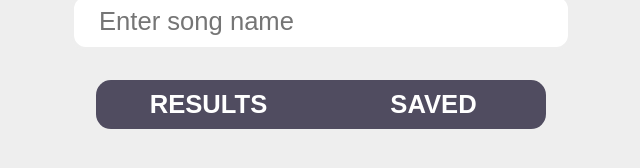
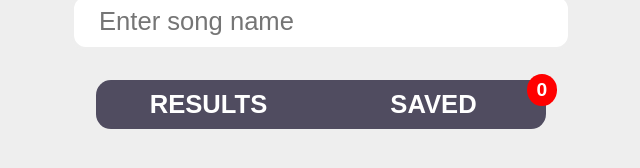
Before and after one commit to barmashev/ermek-barmashev-project-five, a React (Create React App) app: page / in a window 1280 px wide. Shown: the part 572-740 px from the top of the page, without its empty margins (319-959 px from the left). Built offline with nearby package versions, Linux system fonts and the light colour scheme; no server answers; the database is empty.

Commit message:
last minute fixeeeees :wrench:

```diff
--- a/src/App.js
+++ b/src/App.js
@@ -13,13 +13,16 @@ class App extends Component {
 
     this.state = {
       results: "",
+      //Triggers the display of results section
       choiceMade: false,
-      savedPlaylists: "",
+      savedPlaylists: [],
+      //I need these ids for removing from firebase
       savedPlaylistsIds: "",
       showSavedPlaylists: false,
     };
   }
 
+  //Get the saved playlists from firebase
   componentDidMount() {
     const dbRef = firebase.database().ref();
 
@@ -39,6 +42,7 @@ class App extends Component {
     });
   }
 
+  //Get the actual similar songs
   getResults = (artist, song) => {
     axios({
       url: "https://ws.audioscrobbler.com/2.0/",
@@ -61,12 +65,13 @@ class App extends Component {
             playcount: songObject.playcount,
           };
         })
+        //Api calls brings back too many results. 20 songs is enough
         .filter((songObject, index) => {
           if (index < 21) {
             return songObject;
           }
         });
-
+      //Adds the searched song into playlist
       cleanResults.unshift({
         artist: artist,
         name: song,
@@ -81,11 +86,11 @@ class App extends Component {
       });
     });
   };
-
+  //Remove song from results
   removeSong = (index, e) => {
     const songElement = e.target.parentElement.parentElement;
     songElement.classList.add("removeSong");
-
+    //Animation for removing takes 200 millie seconds
     setTimeout(() => {
       const oldResults = [...this.state.results];
       oldResults.splice(index, 1);
@@ -116,6 +121,7 @@ class App extends Component {
     });
   };
 
+  //Adds playlist to db
   savePlaylist = () => {
     const dbRef = firebase.database().ref();
     dbRef.push(this.state.results);
@@ -126,6 +132,7 @@ class App extends Component {
     dbRef.child(playlistId).remove();
   };
 
+  //Removes playlist from db
   render() {
     return (
       <div className="App">
@@ -147,10 +154,12 @@ class App extends Component {
                 onClick={this.showSavedPlaylists}
               >
                 SAVED
+                <p>{this.state.savedPlaylists.length}</p>
               </button>
             </div>
           </header>
 
+          {/* Logic that determines what should be on the page saved playlists or results */}
           {this.state.choiceMade && !this.state.showSavedPlaylists ? (
             <Results
               results={this.state.results}
--- a/src/App.scss
+++ b/src/App.scss
@@ -405,6 +405,7 @@ header {
   bottom: -210px;
   left: 0;
   right: 0;
+  z-index: 2;
 
   .SuggestedResult {
     @include noOverflow;
@@ -441,6 +442,18 @@ header {
   .showSavedPlaylists {
     border-top-right-radius: 15px;
     border-bottom-right-radius: 15px;
+    position: relative;
+
+    p {
+      font-size: 1.2rem;
+      position: absolute;
+      top: -12%;
+      right: -5%;
+      border-radius: 50%;
+      color: white;
+      background-color: red;
+      padding: 5px 10px;
+    }
   }
 
   .activeButton {
--- a/src/SuggestedResults.js
+++ b/src/SuggestedResults.js
@@ -1,37 +1,26 @@
 import { Component } from "react";
-import SuggestedResult from './SuggestedResult'
+import SuggestedResult from "./SuggestedResult";
 
-class SuggestedResults extends Component {
-  constructor() {
-    super();
-    this.state = {
-    };
-  }
-
-
-
-  render() {
+function SuggestedResults(props) {
   return (
     <div className="SuggestedResults">
-        {this.props.suggestedResultsArray.map(
+      {props.suggestedResultsArray.map(
         ({ name, artist, listeners, mbid }, index) => {
           if (index < 5) {
             return (
               <SuggestedResult
                 name={name}
                 artist={artist}
-                    keyProp={mbid ?mbid :listeners}
-                    getResults={this.props.getResults}
-                    clearSuggestedResults={this.props.clearSuggestedResults}
+                keyProp={mbid ? mbid : listeners}
+                getResults={props.getResults}
+                clearSuggestedResults={props.clearSuggestedResults}
               />
             );
           }
-
         }
       )}
     </div>
   );
 }
-}
 
 export default SuggestedResults;
```
Also changed, not shown: 1 other file (tests, documents, lock files or other folders). Lines whose indentation alone changed are shown as unchanged.
